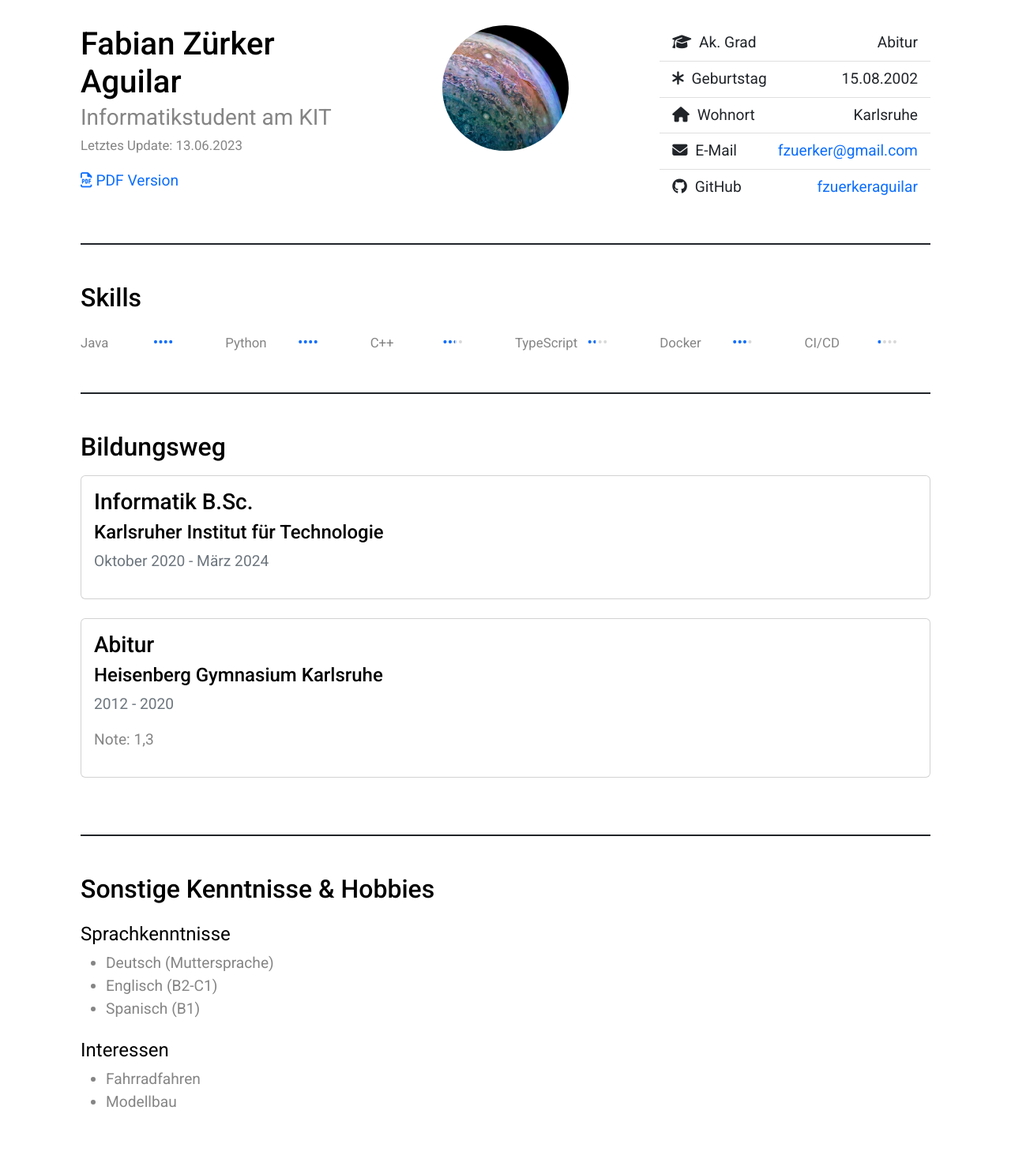
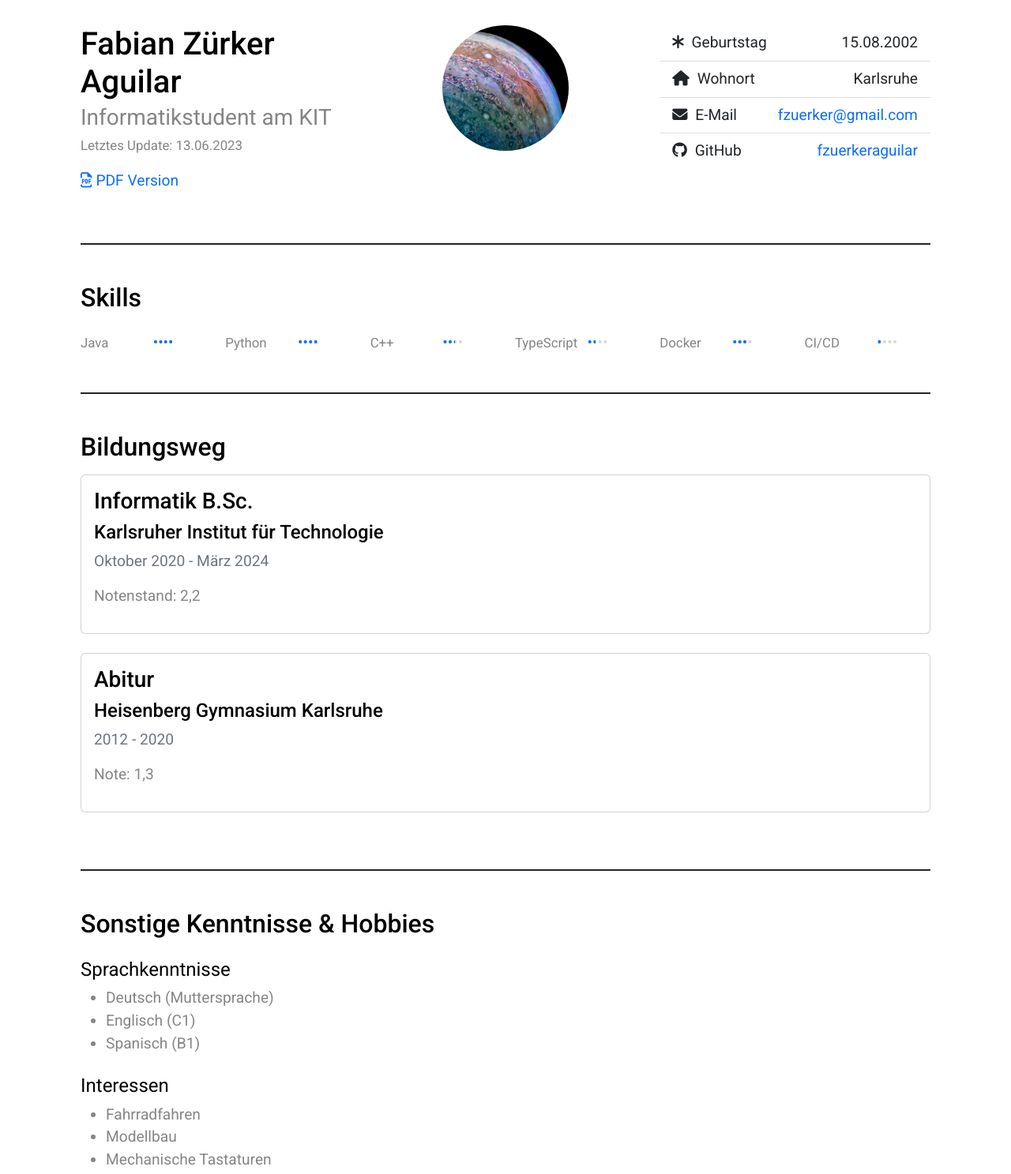
Before and after one commit to fzuerkeraguilar/cv, a plain HTML site: page index.html in a window 1280 px wide. Shown: the whole page at 79% size. Drawn offline with nearby package versions, Linux system fonts and the light colour scheme.

Commit message:
Deploying to gh-pages from  @ 6a3c89f70cb5855ce07f2f57b1438e439fac683d 🚀

```diff
--- a/index.html
+++ b/index.html
@@ -39,10 +39,6 @@
             </div>
             <div class="col-print-6 col-12 col-md-5 offset-lg-1 col-lg-4">
                 <ul class="list-group list-group-flush">
-                    <li class="list-group-item d-flex justify-content-between align-items-start">
-                        <span class="text-nowrap"><i class="fa fa-graduation-cap" aria-hidden="true"></i>&nbsp;Ak. Grad</span>
-                        <span class="text-nowrap">Abitur</span>
-                    </li>
                     <li class="list-group-item d-flex justify-content-between align-items-start">
                         <span class="text-nowrap"><i class="fa fa-asterisk" aria-hidden="true"></i>&nbsp;Geburtstag</span>
                         <span class="text-nowrap">15.08.2002</span>
@@ -126,7 +122,7 @@
                 <h4>Karlsruher Institut für Technologie</h4>
                 <p class="text-muted">Oktober 2020 - März 2024</p>
 
-
+                <p>Notenstand: 2,2</p>
 
                 <div>
                 </div>
@@ -151,7 +147,7 @@
     <div class="mb-4">
         <h3 class="fs-4 fw-normal">Sprachkenntnisse</h3>
 
-        <ul><li>Deutsch (Muttersprache)</li><li>Englisch (B2-C1) </li><li>Spanisch (B1)</li></ul>
+        <ul><li>Deutsch (Muttersprache)</li><li>Englisch (C1) </li><li>Spanisch (B1)</li></ul>
 
         <div>
         </div>
@@ -159,7 +155,7 @@
     <div class="mb-4">
         <h3 class="fs-4 fw-normal">Interessen</h3>
 
-        <ul><li>Fahrradfahren</li><li>Modellbau
+        <ul><li>Fahrradfahren</li><li>Modellbau</li><li>Mechanische Tastaturen
   </li></ul>
 
         <div>
```
Also changed, not shown: favicon.ico, 1 other file.
